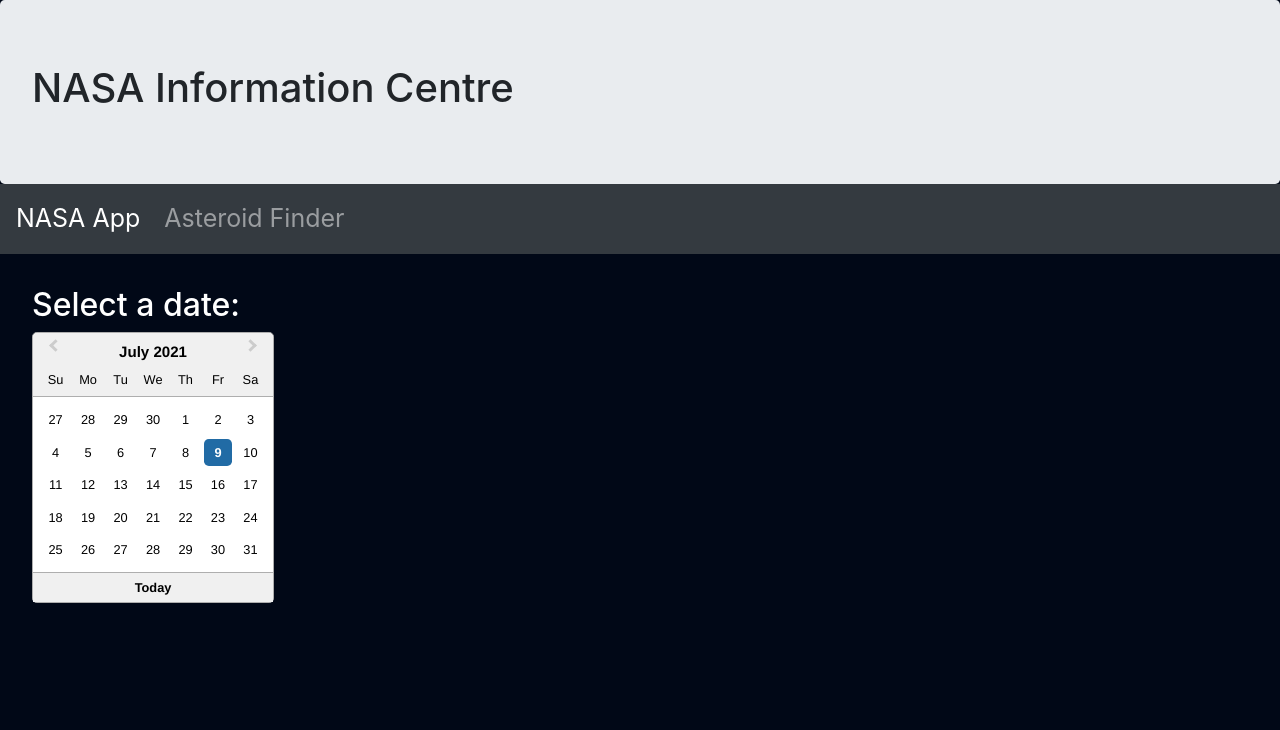
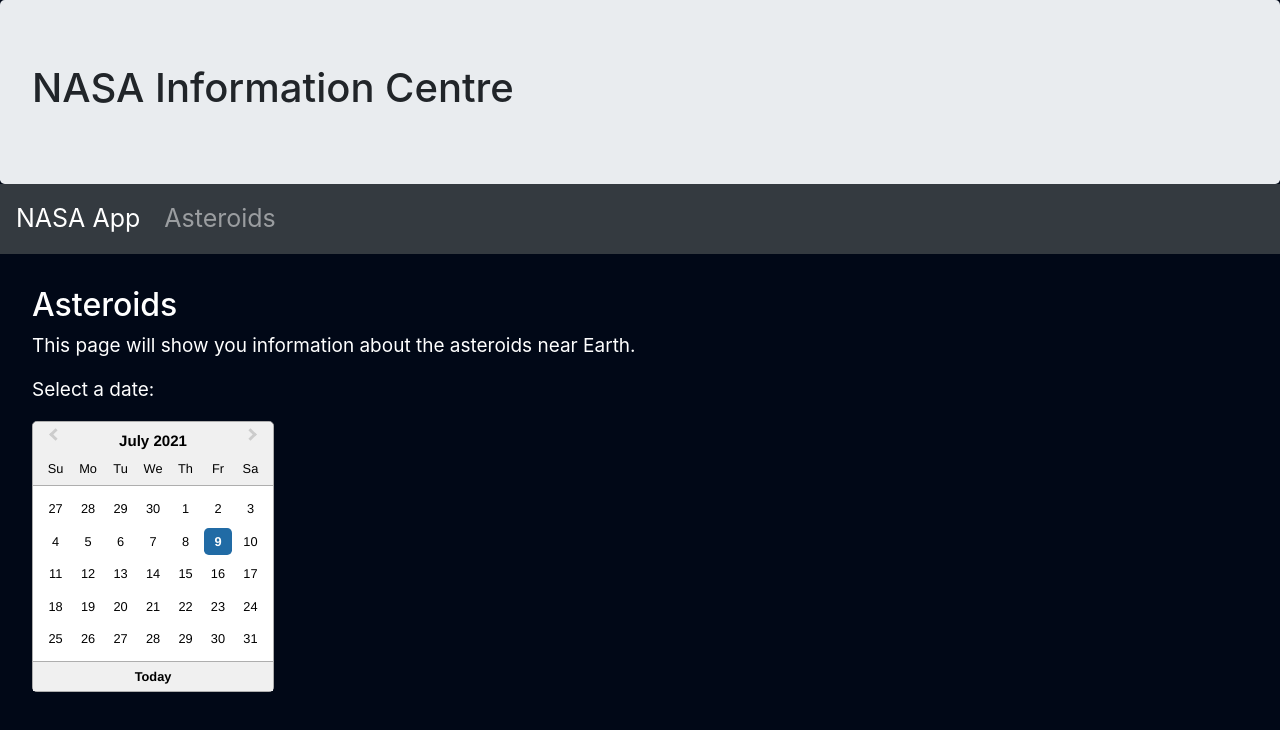
Before and after one commit to Andy-J-marshall/Nasa-App, a React (Create React App) app in the folder ui/: page / in a window 1280 px wide. Shown: the top 730 px of the page. Built offline with nearby package versions, Linux system fonts and the light colour scheme.

Commit message:
Tidying up text on asteroid page

```diff
--- a/ui/src/App.css
+++ b/ui/src/App.css
@@ -1,4 +1,3 @@
-/* TODO Need to sort out CSS for whole app */
 body {
   background-color: #010817;
 }
@@ -6,15 +5,15 @@
 #asteroidInfo {
   color: white;
   margin: 2rem 2rem 0rem 2rem;
+  font-size: 19px;
 }
 
 .asteroid {
   width: 23rem;
   height: 23rem;
-  margin: 1.5rem;
+  margin: 2rem 1.5rem;
   background-size: auto;
   color: white;
-  margin-bottom: 4rem;
 }
 
 .asteroid-text {
@@ -25,3 +24,7 @@
 .navigation-bar {
   font-size: 25px;
 }
+
+.date-selector {
+  margin-top: 1rem;
+}
--- a/ui/src/components/asteroidInfo.js
+++ b/ui/src/components/asteroidInfo.js
@@ -33,15 +33,17 @@
 
     return (
         <div id='asteroidInfo'>
-            <h2>Select a date:</h2>
+            <h2>Asteroids</h2>
+            <p>This page will show you information about the asteroids near Earth.</p>
+            <p>Select a date:</p>
             <DateSelector yearRange={20} searchCallback={getAsteroidInfo} />
             {currentlySearching && <p>Loading</p>}
             {!currentlySearching && errorResponse && !successfulSearch && <ErrorMessage message={errorResponse} />}
             {!currentlySearching && successfulSearch && asteroidResponse && <div>
                 {<div style={{ marginTop: '1.5rem' }} >
                     <h2>Overview</h2>
-                    <p>Total number of asteroids in the vicinity of Earth: {asteroidResponse.totalNumber}</p>
-                    <p>Total number of dangerous asteroids: {asteroidResponse.totalDangerousNumber}</p>
+                    <p>Asteroids in the vicinity of Earth: {asteroidResponse.totalNumber}</p>
+                    <p>Potentially dangerous asteroids: {asteroidResponse.totalDangerousNumber}</p>
                 </div>}
                 {asteroidResponse.totalNumber > 0 && <h2 style={{ marginTop: '2rem' }}>Asteroids</h2>}
                 <CardGroup>
--- a/ui/src/components/dateSelector.js
+++ b/ui/src/components/dateSelector.js
@@ -17,7 +17,7 @@
     }
 
     return (
-        <div>
+        <div className='date-selector'>
             <DatePicker
                 todayButton='Today'
                 inline={showDateDropdown}
--- a/ui/src/components/navigationBar.js
+++ b/ui/src/components/navigationBar.js
@@ -9,7 +9,7 @@
                 <Navbar.Toggle aria-controls='basic-navbar-nav' />
                 <Navbar.Collapse id='basic-navbar-nav'>
                     <Nav>
-                        <Nav.Link href='#asteroidInfo'>Asteroid Finder</Nav.Link>
+                        <Nav.Link href='#asteroidInfo'>Asteroids</Nav.Link>
                     </Nav>
                 </Navbar.Collapse>
             </Navbar>
```
Also changed, not shown: 1 other file (tests, documents, lock files or other folders).
